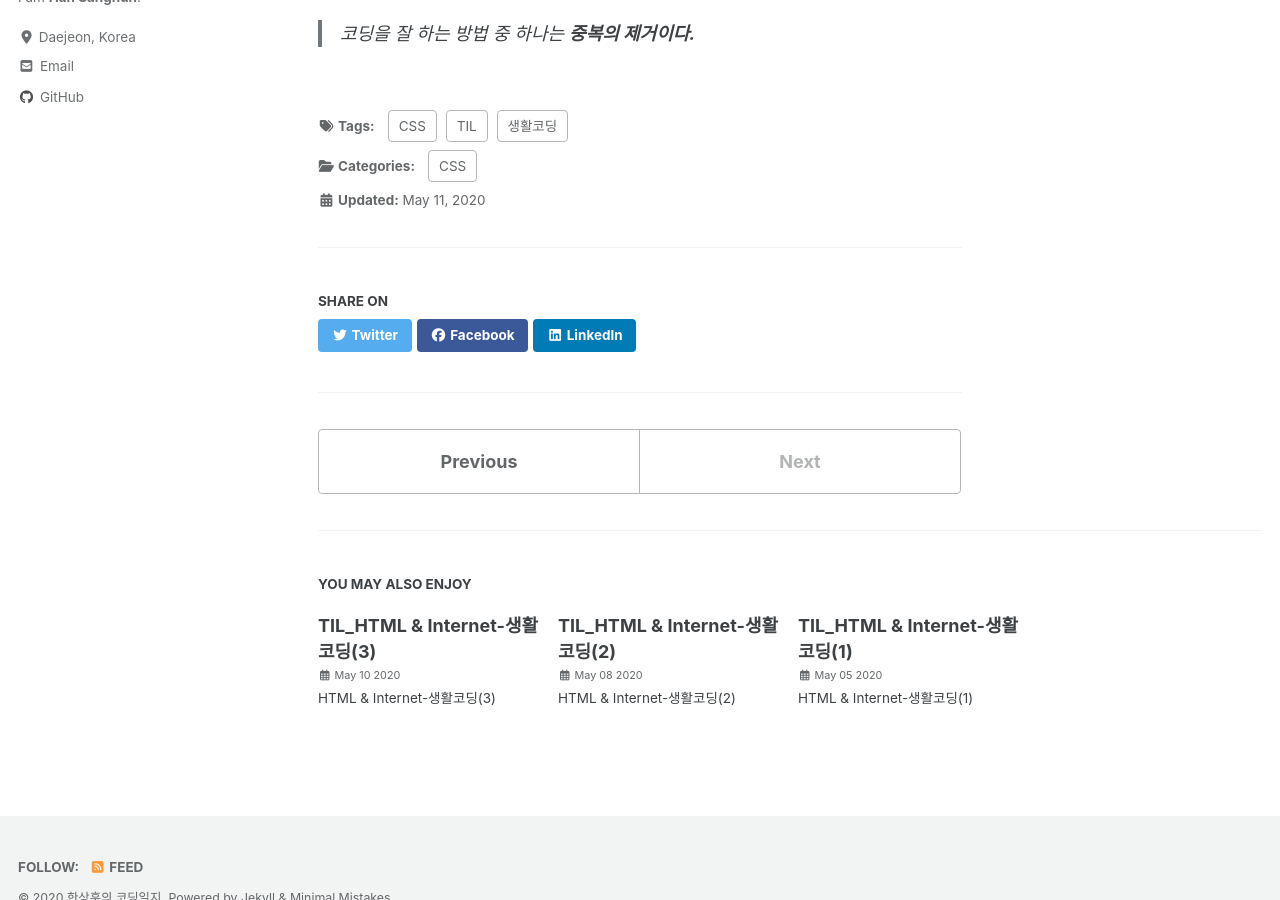
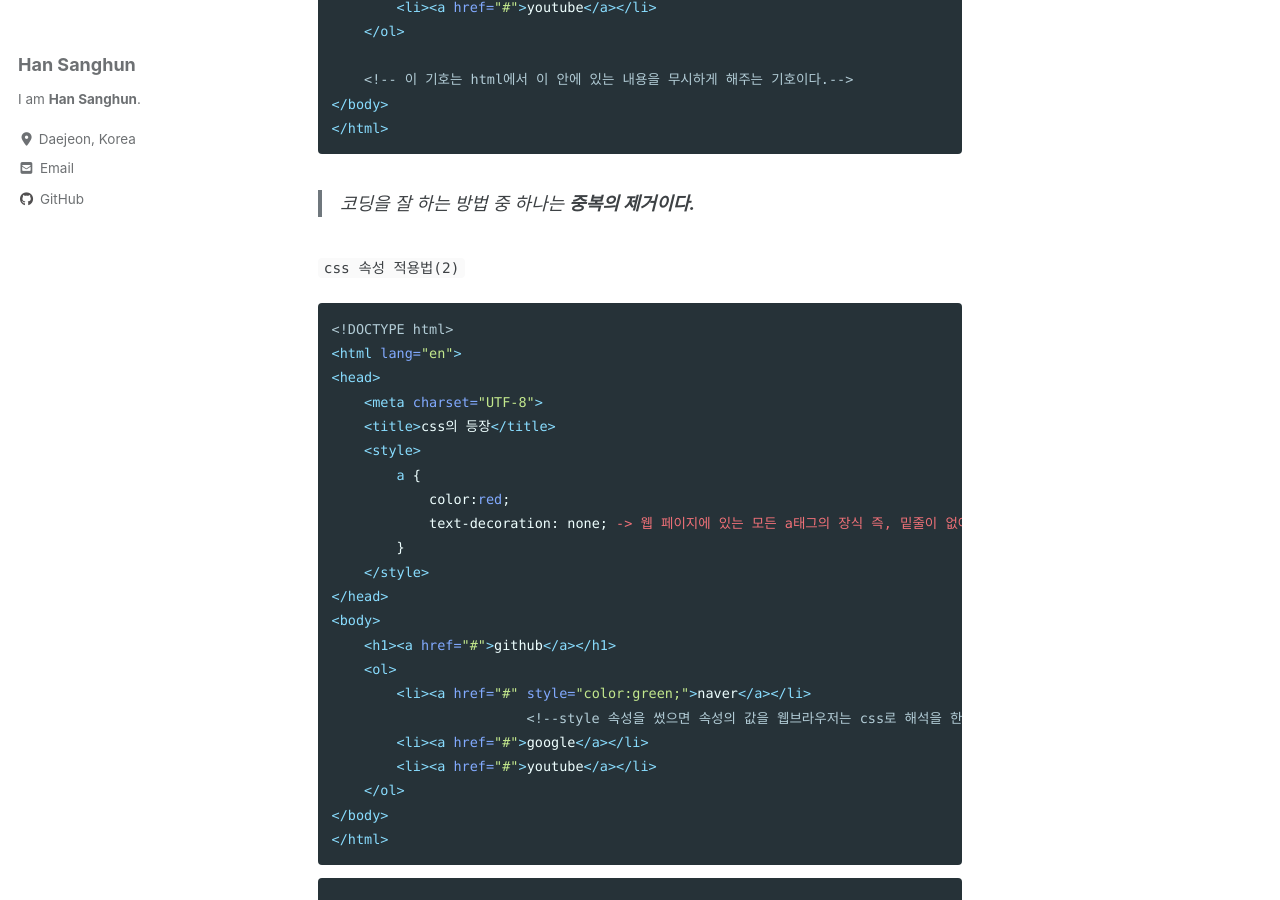
Before and after one commit to HanSanghun94/HanSanghun94.github.io, a Jekyll site: the page built from _posts/2020-05-11-css(1).md, in a window 1280 px wide and 900 px high, scrolled down 842 px. Built offline with Jekyll 4.4.1, drawn with Linux system fonts in a browser that asks for light colours; cached includes are drawn as plain includes; nearby versions of some CDN libraries; some of the changed text lies outside the part shown.

Commit message:
TIL_css(1) 공부

````diff
--- a/_posts/2020-05-11-css(1).md
+++ b/_posts/2020-05-11-css(1).md
@@ -12,7 +12,7 @@ toc : true
 <h3>WEB2-CSS-생활코딩(1)</h3>
 
 
-`css 태그`
+`css 태그 적용법(1)`
 
 ``` html
 <!DOCTYPE html>
@@ -25,16 +25,68 @@ toc : true
       |   css이기 때문에 브라우저는 style태그 내용을 css라는 언어의 문법에 맞게 해석함
     <style>
         a {
-            color:red; /*-> a태그의 글자 색을 빨간색으로 지정*/
+            color:red; /*-> 모든 a태그의 글자 색을 빨간색으로 지정*/
             /* 이 기호는 <!-- -->와 똑같은 기능이며 css에서만(?) 사용 */
         }
     </style>
 
 </head>
 <body>
+    <h1><a href="#">github</a></h1>
+    <ol>
+        <li><a href="#">naver</a></li>
+        <li><a href="#">google</a></li>
+        <li><a href="#">youtube</a></li>
+    </ol>
+
     <!-- 이 기호는 html에서 이 안에 있는 내용을 무시하게 해주는 기호이다.-->
 </body>
 </html>
 ```
 
 > 코딩을 잘 하는 방법 중 하나는 __중복의 제거이다.__
+
+`css 속성 적용법(2)`
+
+``` html
+<!DOCTYPE html>
+<html lang="en">
+<head>
+    <meta charset="UTF-8">
+    <title>css의 등장</title>
+    <style>
+        a {
+            color:red;
+            text-decoration: none; -> 웹 페이지에 있는 모든 a태그의 장식 즉, 밑줄이 없어진다.
+        }
+    </style>
+</head>
+<body>
+    <h1><a href="#">github</a></h1>
+    <ol>
+        <li><a href="#" style="color:green;">naver</a></li>
+                        <!--style 속성을 썼으면 속성의 값을 웹브라우저는 css로 해석을 한다. -->
+        <li><a href="#">google</a></li>
+        <li><a href="#">youtube</a></li>
+    </ol>
+</body>
+</html>
+```
+
+``` css
+
+ㅡ>Selector(선택자)
+|       ㅡ>Property(속성)
+a {    |
+    color:red; -> Declaration(선언 또는 효과)
+}           |
+            ㅡ>Value(값/Property의 값이라는 뜻에서 Property Value라 불린다.)
+```
+
+* 원하는 css의 속성을 찾고 싶을때는 이렇게 검색해보자.
+ex) css text size property, css text center property
+
+class -> . (class는 여러개의 값을 넣을 수 있다.)
+id -> # (고유한 값)
+
+/# -> . -> 태그선택자 순으로 강하다.
````
